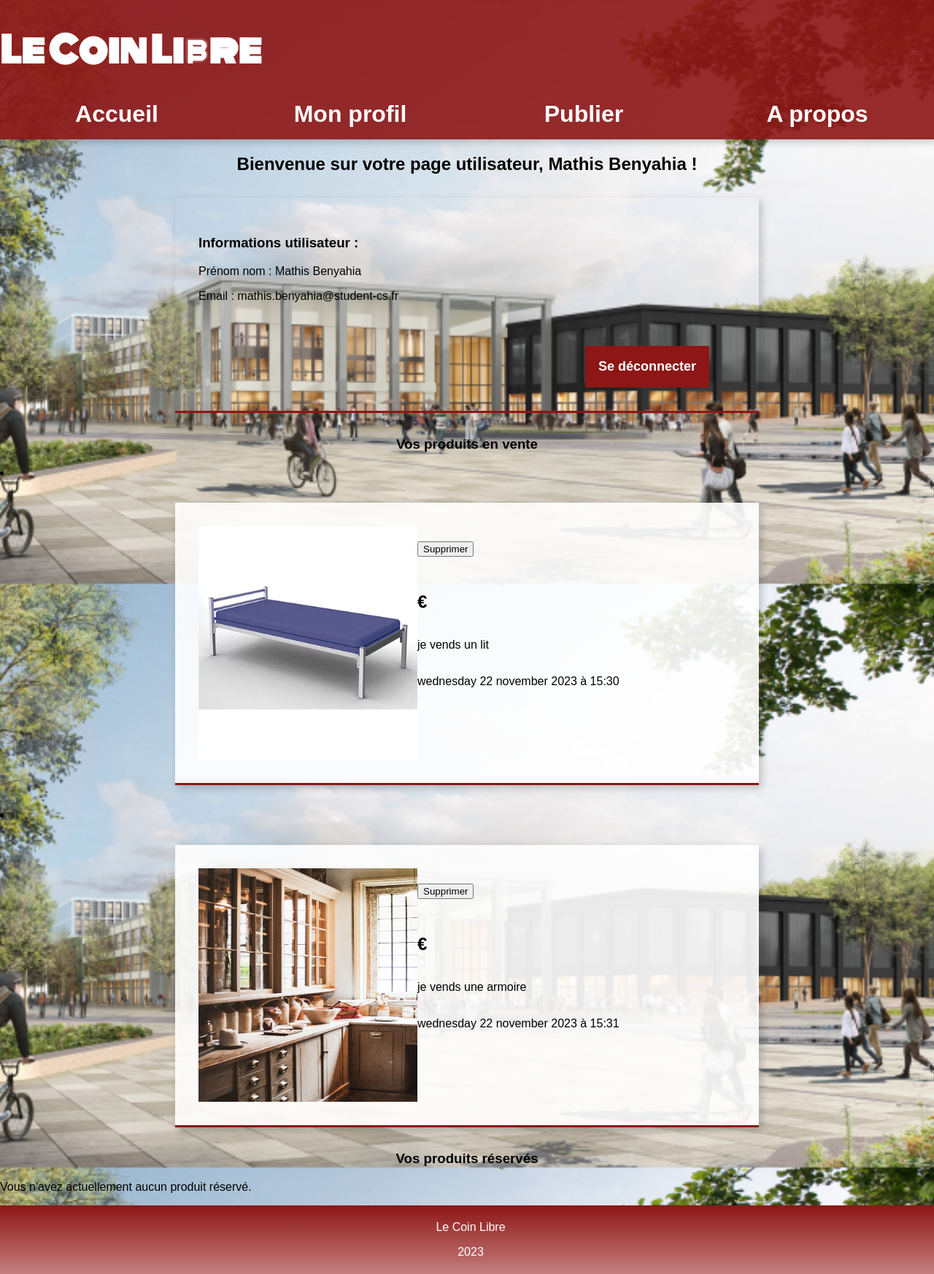
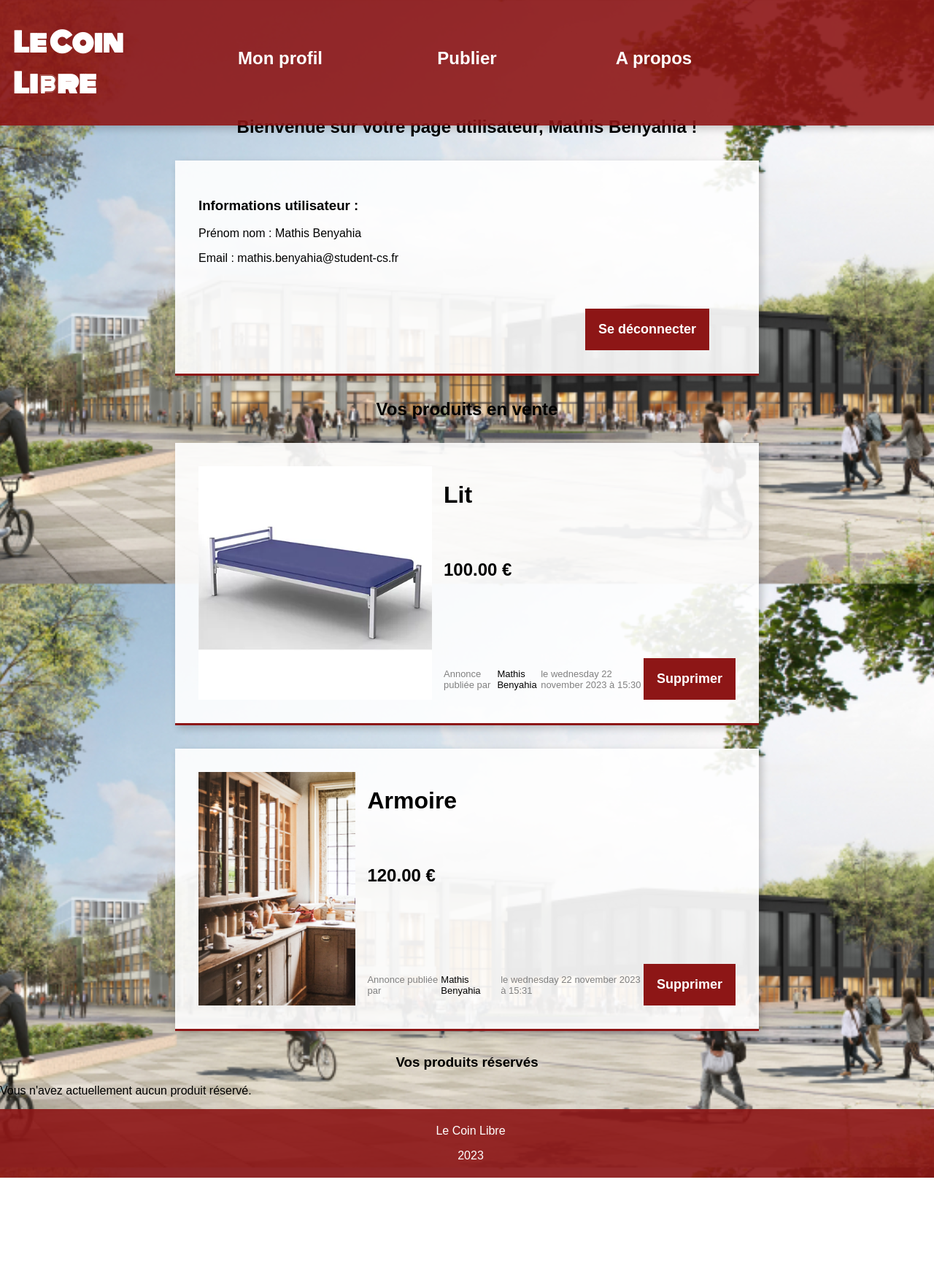
Before and after one commit to dreyze34/le_coin_libre, a Django app: a page that uses le_coin_libre/store/templates/store/footer.html in a window 1280 px wide. Shown: the whole page at 73% size. After the commit the page ends 1614 px from the top, so only its background shows below. Run offline with Django 4.2, Linux system fonts and the light colour scheme; a user stored in the database is signed in; data comes from the database, SQL or seed files in the repository; both versions use the stored data as it was after the commit; data that the repository does not hold is empty.

Commit message:
ajout bouton produit + modification page utilisateur

```diff
--- a/le_coin_libre/store/static/styles.css
+++ b/le_coin_libre/store/static/styles.css
@@ -9,31 +9,43 @@
     font-family: 'Vina Sans', sans-serif;
     margin: 0;
     padding: 0;
+    margin-top:10em;
+    width:100%;
+
 }
 
 /* Header */
 header {
-    display: flex;
     background-color:rgb(141, 22, 22, 0.9);
     color: white;
-    font-family: 'Monoton', sans-serif;
-    font-size: 2em;
+    font-size: 1.5em;
     font-weight: bold;
-    margin: 0;
+    margin: 0px;
+    padding: 0px;
     height: fit-content;
-    flex-direction: column;
-    align-items: baseline;
     box-shadow: 4px 4px 10px rgba(0, 0, 0, 0.2);
+    position: fixed;
+    width: 100%;
+    top: 0;
+    z-index: 1000;
 }
 .titre {
     font-size: 1.5em;
+    font-family: 'Monoton', sans-serif;
+    color:white;
+    padding-left: 0.5em;
+    padding-right: 0.5em;
+    border-radius: 0.5em;
 }
+
+
 
 nav {
     display: grid;
     font-family: 'Vina Sans', sans-serif;
     flex-wrap: wrap;
-    grid-template-columns: 1fr 1fr 1fr 1fr;
+    grid-template-columns: 1fr 1fr 1fr 1fr 1fr;
+    align-items: center;
     width: 100%;
 }
 
@@ -58,9 +70,33 @@
     border: 2px solid white;
 }
 
+.bouton_ajout_dynamique{
+    background-color: rgb(141, 22, 22);
+    width: 3em;
+    height: 3em;
+    border-radius: 50%;
+    cursor: pointer;
+    position:fixed;
+    bottom: 5em;
+    right:7.5em;
+}
+
+.bouton_ajout_dynamique a{
+    font-family: 'quicksand', sans-serif;
+    color: rgba(255,255,255,0.9);
+    font-size:3em;
+    display:flex;
+    justify-content: center;
+    line-height: 0.9em;
+
+}
+
+.bouton_ajout_dynamique:hover{
+    border: 0.3em solid white;
+}
 /* Footer */
 footer{
-    background: linear-gradient(to bottom,rgb(141, 22, 22),rgb(197, 127, 127));
+    background-color:rgb(141, 22, 22, 0.9);
     font-family: 'Vina Sans', sans-serif;
     color : white;
     text-align: center;
@@ -68,7 +104,8 @@
     width: 100%;
     flex: 1;
     padding: 5px;
-    margin-bottom: 0;
+    margin:0px;
+
 }
 
 /* Page produit */
@@ -148,6 +185,7 @@
     font-size:large;
     font-weight:bold;
     padding : 1em 1em 1em 1em;
+    cursor: pointer;
 }
 
 .rechercher{
@@ -180,6 +218,7 @@
 .photo_produit{
     height:20em;
     justify-content:center;
+    margin-right: 1em;
 }
 
 .description_produit{
@@ -209,6 +248,7 @@
 
 /*User profil*/
 .bloc_date_profil{
+    background-color: none;
     display:flex;
     flex-direction: row;
     color:grey;
@@ -219,6 +259,7 @@
 }
 
 .bloc_profil{
+    background-color: rgb(255,255,255,0.9);
     display: grid;
     grid-template-rows : 3fr 1fr;
     height: fit-content;
@@ -232,6 +273,25 @@
     display: flex;
     flex-direction: row;
     justify-content: flex-end;
+}
+
+.supprimer{
+    background-color:rgb(141, 22, 22);
+    color:white;
+    font-size:large;
+    font-weight:bold;
+    padding : 1em 1em 1em 1em;
+    cursor: pointer;
+    border:none;
+
+}
+
+.bloc_bas_produit_profil {
+    width:100%;
+    display: flex;
+    justify-content:space-between;
+    align-items: flex-start;
+    margin-top: auto;
 }
 /*Page à propos*/
 
--- a/le_coin_libre/store/templates/store/footer.html
+++ b/le_coin_libre/store/templates/store/footer.html
@@ -1,6 +1,7 @@
+</body>
 <footer>
     <p> Le Coin Libre </p>
     <p> 2023 </p>
 </footer>
-</body>
+
 </html>
--- a/le_coin_libre/store/templates/store/header.html
+++ b/le_coin_libre/store/templates/store/header.html
@@ -9,47 +9,13 @@
         <link rel="preconnect" href="https://fonts.googleapis.com">
         <link rel="preconnect" href="https://fonts.gstatic.com" crossorigin>
         <link href="https://fonts.googleapis.com/css2?family=Monoton&family=Roboto&display=swap" rel="stylesheet">
-        <style>
-            /* Supprime le soulignement par défaut et change la couleur du texte du lien */
-            a {
-                text-decoration: none;
-                color: black; /* Vous pouvez définir la couleur que vous préférez */
-            }
-            #changeButtonPlus {
-                background-color: #525452; /* Couleur de fond du bouton */
-                color: white; /* Couleur du texte du bouton */
-                border: none; /* Supprimer la bordure du bouton */
-                padding: 10px 20px; /* Espacement intérieur du bouton */
-                text-align: center;
-                text-decoration: none;
-                display: inline-block;
-                font-size: 16px;
-                margin: 4px 2px;
-                cursor: pointer;
-                border-radius: 4px; /* Bords arrondis */
-            }
-            #changeButtonMoins {
-                background-color: #525452; /* Couleur de fond du bouton */
-                color: white; /* Couleur du texte du bouton */
-                border: none; /* Supprimer la bordure du bouton */
-                padding: 10px 20px; /* Espacement intérieur du bouton */
-                text-align: center;
-                text-decoration: none;
-                display: inline-block;
-                font-size: 16px;
-                margin: 4px 2px;
-                cursor: pointer;
-                border-radius: 4px; /* Bords arrondis */
-            }
-        </style>
 
     </head>
-    <body>
     <header>
-            <h1 class="titre"> Le Coin Libre </h1>
+
         <nav>
-                <div class="bouton_accueil">
-                    <a href = "../">Accueil</a>
+            <div>
+                <a href = "../"><h1 class="titre"> Le Coin Libre </h1></a>
 
             </div>
             {% if request.user.is_authenticated %}
@@ -72,3 +38,4 @@
 
         </nav>
     </header>
+    <body>
--- a/le_coin_libre/store/templates/store/index.html
+++ b/le_coin_libre/store/templates/store/index.html
@@ -1,6 +1,9 @@
 {% load static %}
 {%include 'store/header.html' %}
 
+<div class="bouton_ajout_dynamique">
+    <a href = "../add_product">+</a>
+</div>
         <!-- construction d'une barre de recherche -->
 
         <form class="Recherche_form" id="search" action="{%url 'search' %}">
--- a/le_coin_libre/store/templates/store/user_profile.html
+++ b/le_coin_libre/store/templates/store/user_profile.html
@@ -17,25 +17,31 @@
   </div>
     <!-- Produits de l'utilisateur -->
     <div>
-      <CENTER><h3>Vos produits en vente </h3></CENTER>
+      <CENTER><h2>Vos produits en vente </h2></CENTER>
       {% if products %}
-          {% for product in products %}
-            <li>
+          {% for produit in products %}
           <div class="bloc_produit">
             <div class="photo_produit">
-                    <img src='../static/images/{{product.id}}/image1.jpg' style="width: 300px;">
+                <img src='../static/images/{{produit.id}}/image1.jpg'>
             </div>
             <div class="description_produit">
-                    <a href='/produit/{{product.id}}'>
-                        <h1>{{product.title}}</h1>
-                        <a href="{% url 'delete_product' product.id %}" onclick="return ConfirmDelete()"><button>Supprimer</button></a>
+                <a href='/produit/{{produit.id}}'>
+                    <h1>{{ produit.nom }}</h1>
                 </a>
-                    <h2 class="prix">{{product.price}} €</h2>
-                    <p class="description">{{product.description}}</p>
-                    <p class="date">{{product.date}}</p>
+                <h2 class="prix">{{ produit.prix }} €</h2>
+                <div class="bloc_bas_produit_profil">
+                  <div class="bloc_date_profil">
+                    <p>Annonce publiée par</p>
+                    <a href= '/user_profile/?query={{produit.user_mail}}'><p class="user"> {{produit.user}} </p></a>
+                    <p class="date">le {{produit.date}}</p>
+                  </div>
+                  <a class="supprimer" href="{% url 'delete_product' produit.id %}" onclick="return ConfirmDelete()">Supprimer</a>
+                    </a>
+                </div>
+
+
             </div>
         </div>
-          </li>
         {% endfor %}
     {% else %}
       <p>Vous n'avez actuellement aucun produit en vente.</p>
@@ -45,22 +51,28 @@
     <CENTER><h3>Vos produits réservés</h3></CENTER>
     {% if reserved_products %}
         {% for product in reserved_products %}
-          <li>
           <div class="bloc_produit">
             <div class="photo_produit">
-                  <img src='../static/images/{{product.id}}/image1.jpg' style="width: 300px;">
+                <img src='../static/images/{{produit.id}}/image1.jpg'>
             </div>
             <div class="description_produit">
-                  <a href='/produit/{{product.id}}'>
-                      <h1>{{product.title}}</h1>
-                      <a href="{% url 'delete_product' product.id %}" onclick="return ConfirmDelete()"><button>Supprimer</button></a>
+                <a href='/produit/{{produit.id}}'>
+                    <h1>{{ produit.nom }}</h1>
                 </a>
-                  <h2 class="prix">{{product.price}} €</h2>
-                  <p class="description">{{product.description}}</p>
-                  <p class="buyer">{{product.order_set.all.0.buyer.user.username}}</p>
-                  <p class="date">{{product.date}}</p>
+                <h2 class="prix">{{ produit.prix }} €</h2>
+                <div class="bloc_bas_produit_profil">
+                  <div class="bloc_date_profil">
+                    <p>Annonce publiée par</p>
+                    <a href= '/user_profile/?query={{produit.user_mail}}'><p class="user"> {{produit.user}} </p></a>
+                    <p class="date">le {{produit.date}}</p>
                   </div>
-          </li>
+                  <a class="supprimer" href="{% url 'delete_product' produit.id %}" onclick="return ConfirmDelete()">Supprimer</a>
+                    </a>
+                </div>
+
+
+            </div>
+        </div>
         {% endfor %}
     {% else %}
       <p>Vous n'avez actuellement aucun produit réservé.</p>
@@ -88,7 +100,7 @@
   </div>
     <!-- Produits de l'utilisateur -->
   <div>
-    <CENTER><h3>Produits en vente</h3></CENTER>
+    <CENTER><h2>Produits en vente</h2></CENTER>
     {% if unreserved_products %}
       {% for product in unreserved_products %}
         <li>
```
Also changed, not shown: le_coin_libre/db.sqlite3. Lines whose indentation alone changed are shown as unchanged.
